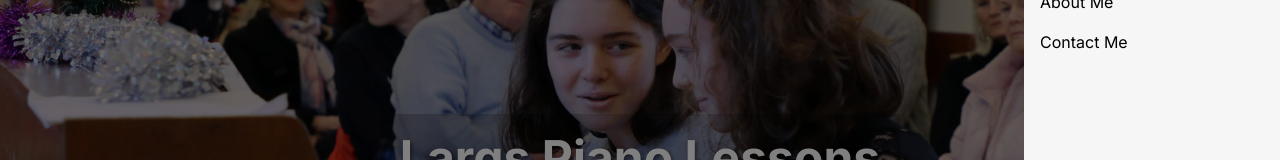
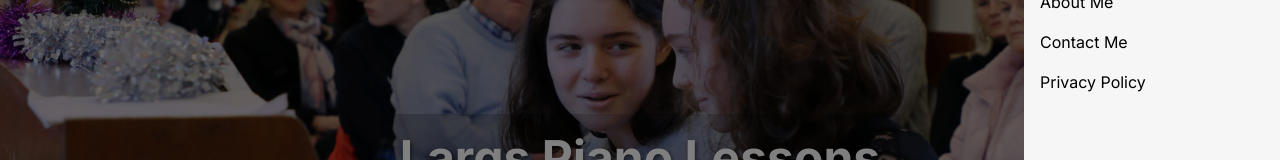
Before and after one commit to wuntunpunch/largspianolessons, a Next.js app: page / in a window 1280 px wide. Both pictures are taken after a click on the button 1248 px from the left and 35 px from the top of the page. Shown: the part 186-346 px from the top of the page. Built offline with nearby package versions, Linux system fonts and the light colour scheme.

Commit message:
Added link to privacy policy from nav menu

```diff
--- a/src/components/header.tsx
+++ b/src/components/header.tsx
@@ -80,6 +80,12 @@ const PianoLessonsPageHeader = () => {
               >
                 Contact Me
               </button>
+
+              <a href="/privacy-policy">
+                <button className="text-left hover:text-[#0f4c82]">
+                  Privacy Policy
+                </button>
+              </a>
             </nav>
           </div>
         </div>
```
